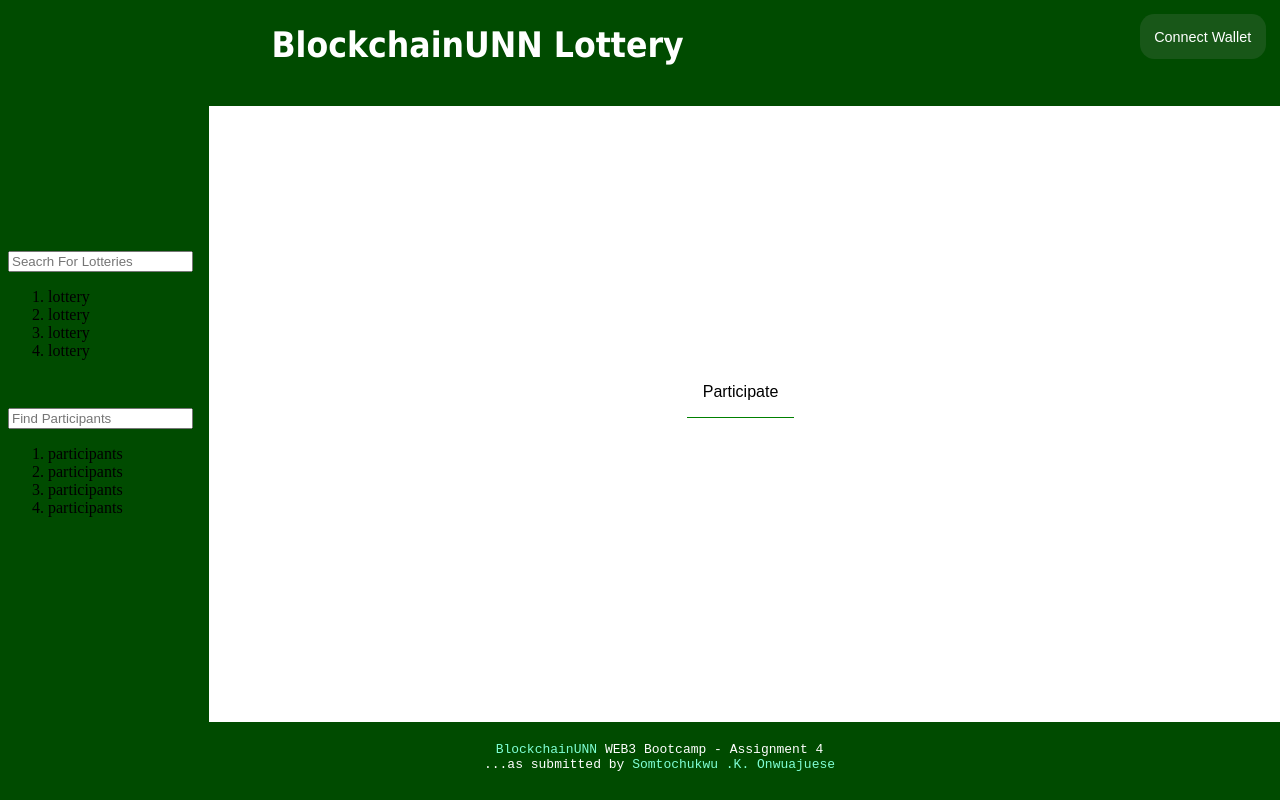
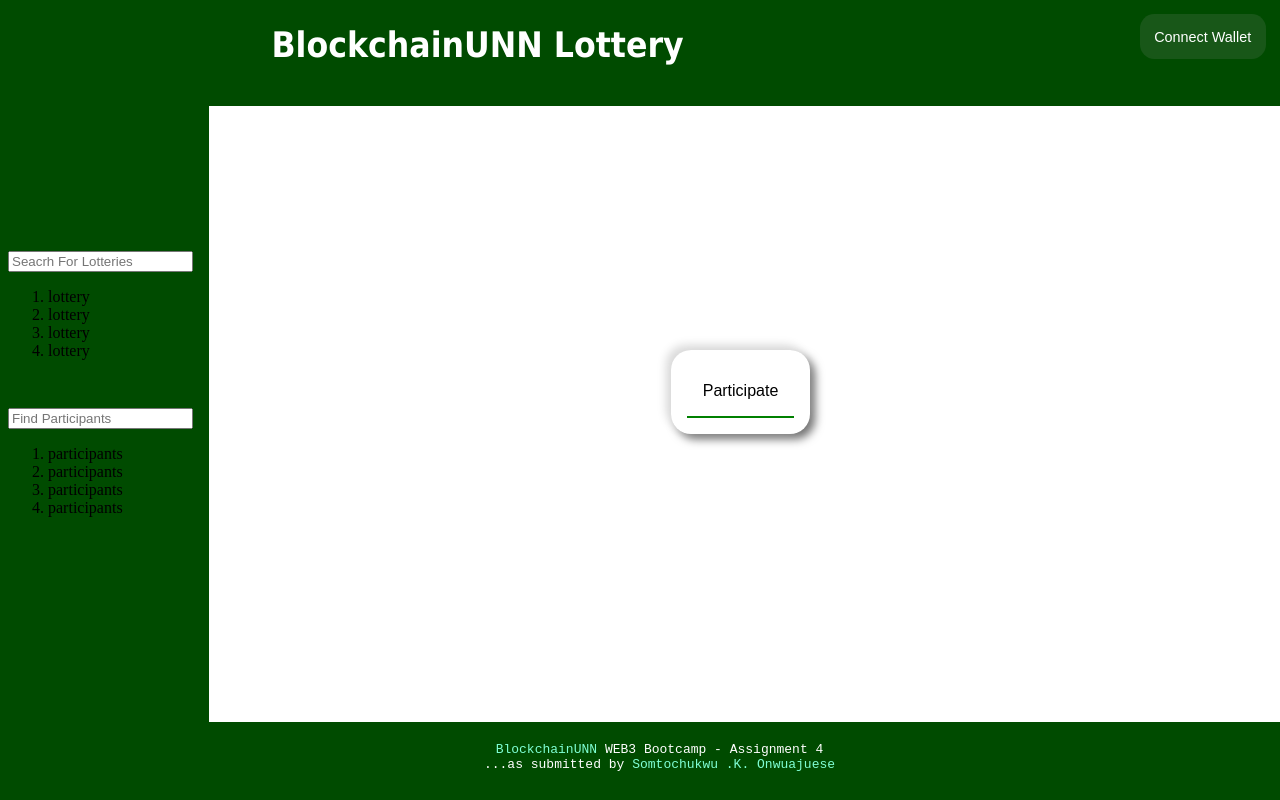
Before and after one commit to soomtochukwu/Assignment-4, a React (Vite) app: page / in a window 1280 px wide. Built offline with nearby package versions, Linux system fonts and the light colour scheme.

Commit message:
...in partial fulfillment 3

```diff
--- a/src/components/Main/Main.css
+++ b/src/components/Main/Main.css
@@ -9,7 +9,12 @@
 
 .tab{
     width: fit-content;
+    border-radius: 1.25em;
     margin: 0 auto;
+    padding: 1em;
+    box-shadow:-5px -5px 10px rgb(218, 218, 218),
+                            5px 5px 10px rgb(110, 110, 110)
+    ;
 }
 
 .tab-title{
@@ -20,12 +25,14 @@
     cursor: pointer;
     background-color: rgba(0,0,0, 0);
     border: 0;
-    border-bottom: 1px solid green;
+    border-bottom: 2px solid green;
 }
 
 .tab-title > *:hover{
     border-radius: 1.25em;
     /* background-color: rgba(0,100,0, .5); */
-    box-shadow:0px 2.5px green;
     font-size: 1em;
 }
+.tab-title > *:active{
+    border-top: 2px solid green;
+}
```
